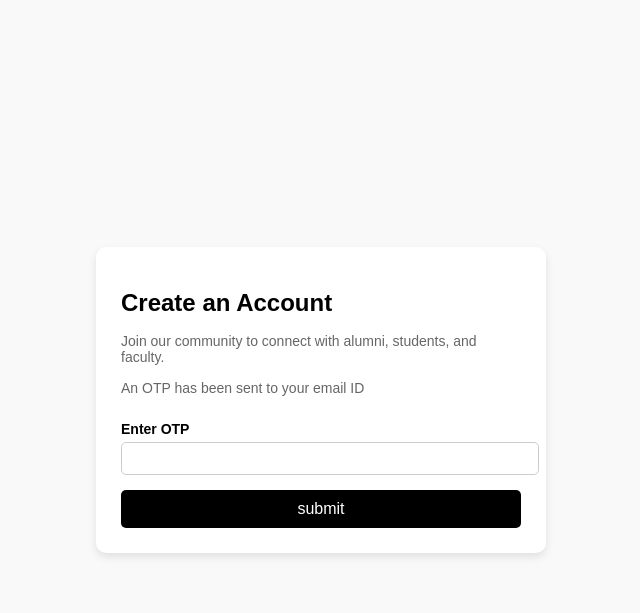
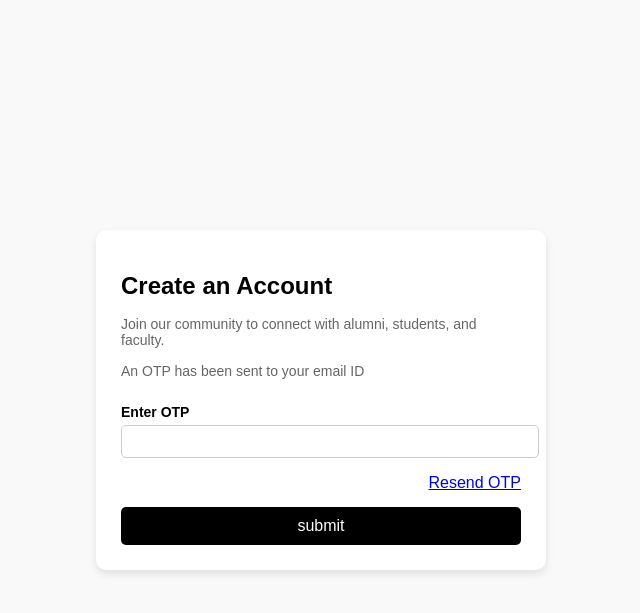
Before and after one commit to Devendra470/Alumni_Portal, a Django app: template alumni/templates/alumni/otp_verification.html in a window 1280 px wide. Shown: the top 613 px of the page, without its empty margins (319-959 px from the left). Run offline with Django 5.2, Linux system fonts and the light colour scheme; the template is opened without the code that fills it, so the values that code supplies are empty.

Commit message:
Added Resend Otp button

```diff
--- a/alumni/templates/alumni/otp_verification.html
+++ b/alumni/templates/alumni/otp_verification.html
@@ -11,7 +11,10 @@
     <div class="form-container">
       <div style="background-color: rgb(226, 25, 25); text-align: center; border-radius: 50px 50px ; color: white;"></div>
       {% if Invalid_Otp %}
-        <div class="alert alert-failure">Inavlid OTP.</div>
+        <div style="text-align: center; background-color: lightgreen; border-radius: 50px 50px;">Invalid OTP.</div>
+      {% endif %}
+      {% if resend_otp %}
+        <div style="text-align: center; background-color: lightgreen; border-radius: 50px 50px;">OTP Resend Succesfully</div>
       {% endif %}
       <h1>Create an Account</h1>
       <p>Join our community to connect with alumni, students, and faculty.</p>
@@ -21,7 +24,10 @@
         <div class="input-group">
           <div>
             <label>Enter OTP</label>
-            <input class="otp" type="otp" name="otp" required />
+            <input class="otp" type="number" name="otp" required />
+            <div style="text-align: right; margin-top: 2vh;">
+              <a href="{% url 'resend_otp' %}">Resend OTP</a>
+            </div>
           </div>
         </div>
         <button type="submit">submit</button>
--- a/alumni/urls.py
+++ b/alumni/urls.py
@@ -9,5 +9,6 @@ urlpatterns = [
     path("create_account",views.create_account,name="create_account"),
     path('signindata',views.signindata,name='signindata'),
     path('logout',views.logout,name='logout'),
-    path('verify_otp',views.verify_otp,name="verify_otp")
+    path('verify_otp',views.verify_otp,name="verify_otp"),
+    path('resend_otp',views.resend_otp,name='resend_otp'),
 ]
```
Also changed, not shown: alumni/views.py (+23 -8 lines), db.sqlite3.
